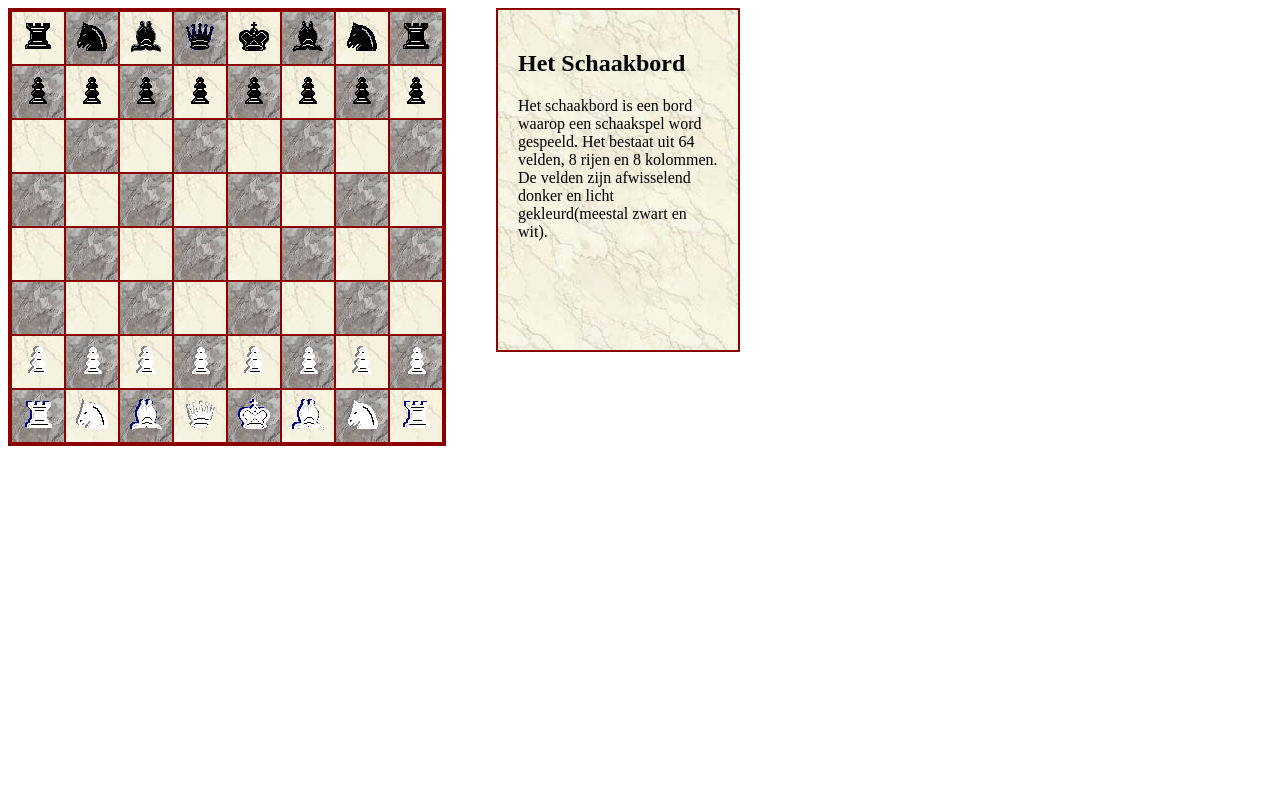
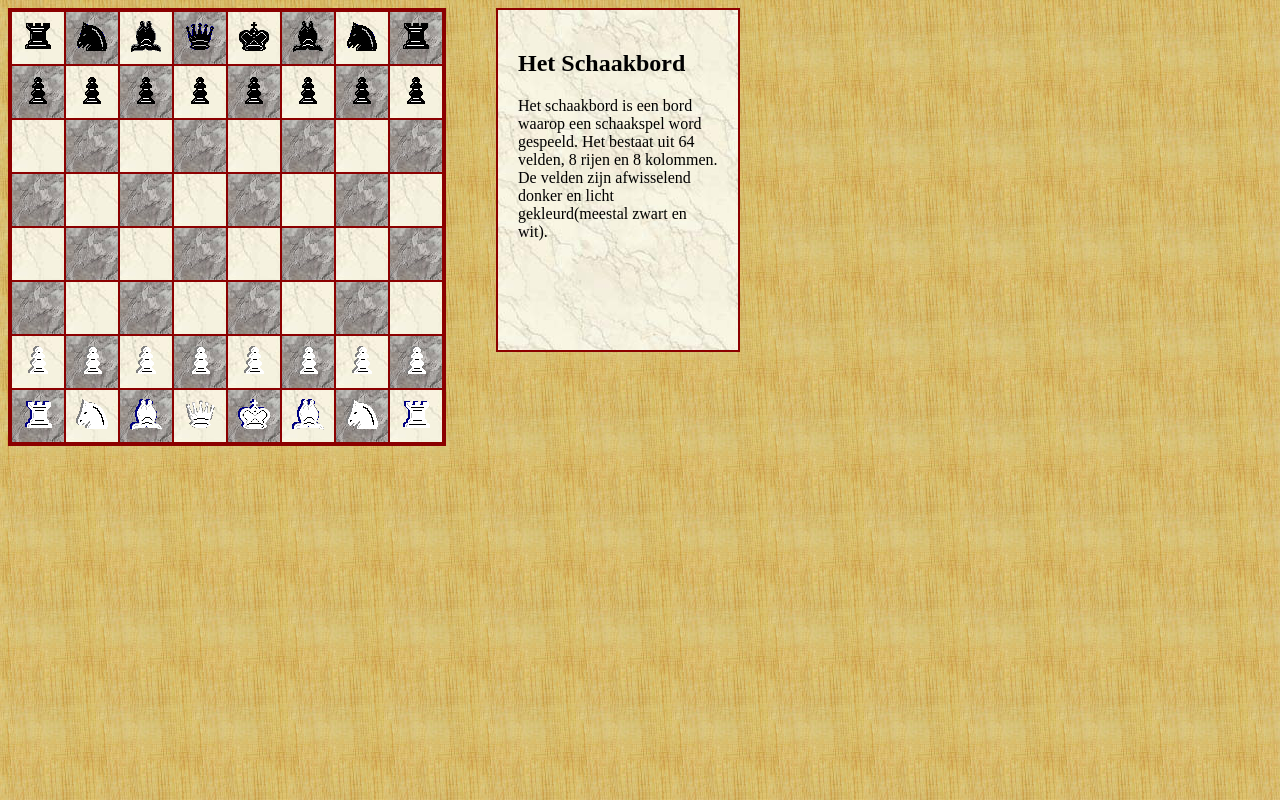
Before and after one commit to DevArc0z/Web, a plain HTML site: page Tabellen/html.html in a window 1280 px wide. Drawn offline with Linux system fonts and the light colour scheme.

Commit message:
Chess final

```diff
--- a/Tabellen/css.css
+++ b/Tabellen/css.css
@@ -76,3 +76,6 @@ section{
 div{
     display: inline-block;
 }
+body{
+    background-image: url("/Tabellen/assets/hout.jpg");
+}
```
